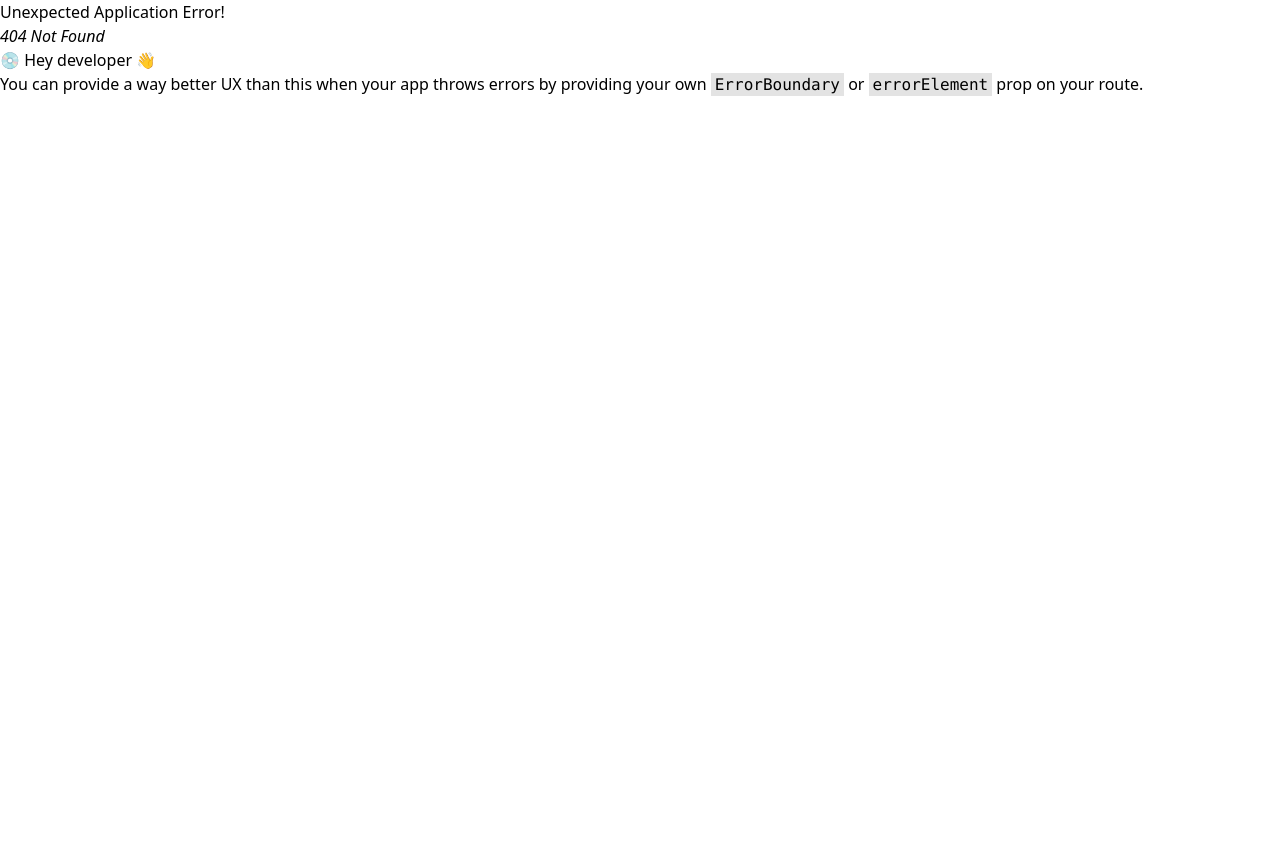
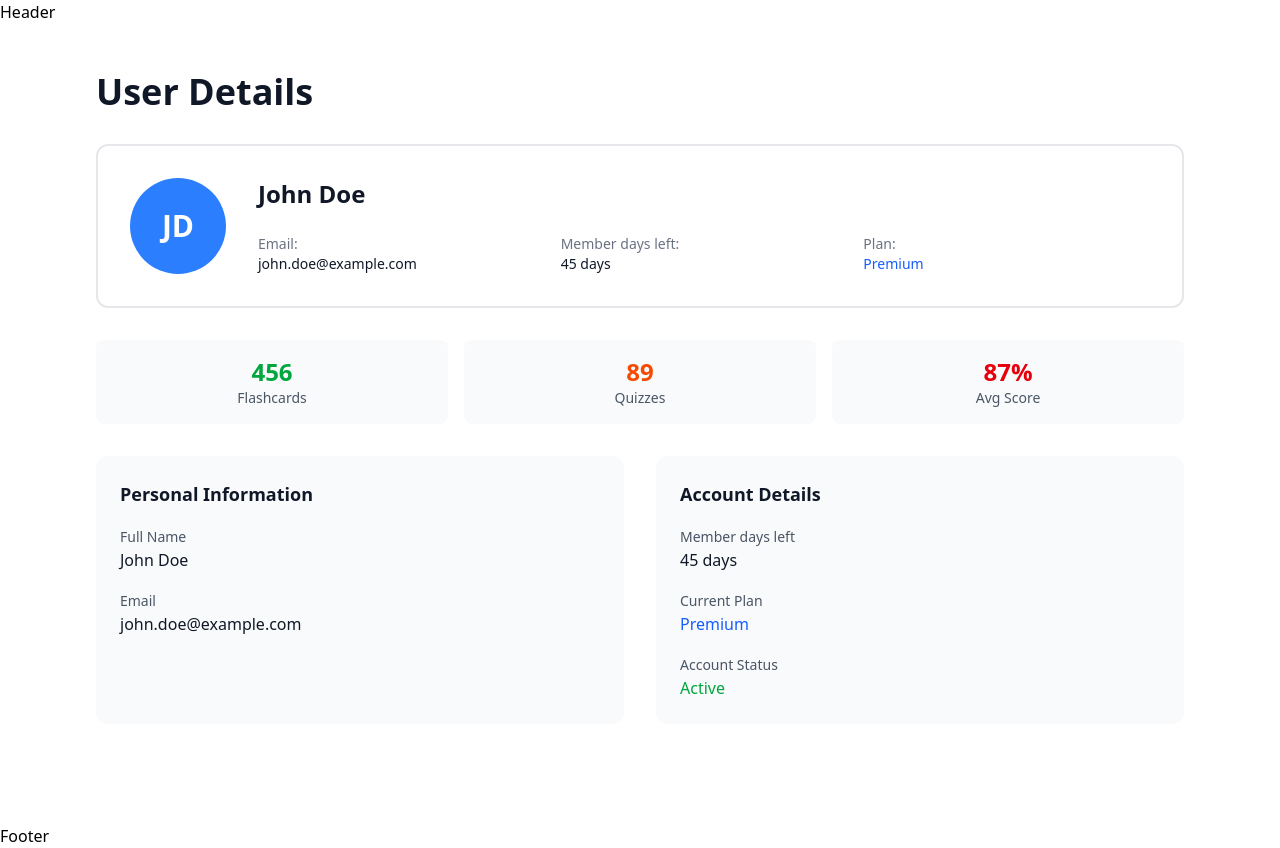
Before and after one commit to HPhii/Knowva_FE, a React (Vite) app: page /user in a window 1280 px wide. Before the commit this address had no page. Before the commit the page ends 800 px from the top, so only its background shows below. Built offline with nearby package versions, Linux system fonts and the light colour scheme.

Commit message:
add: user details

```diff
--- /dev/null
+++ b/src/pages/User/UserDetails.jsx
@@ -0,0 +1,132 @@
+import React from "react";
+import { useTranslation } from "react-i18next";
+
+const UserDetails = () => {
+  const { t } = useTranslation();
+
+  // Mock user data
+  const userData = {
+    name: "John Doe",
+    email: "john.doe@example.com",
+    avatar: "https://via.placeholder.com/100",
+    memberDaysLeft: 45,
+    plan: "Premium",
+    location: "San Francisco, CA",
+    bio: "Passionate learner exploring new technologies and concepts through interactive study materials.",
+    stats: {
+      studySets: 24,
+      flashcards: 456,
+      hoursStudied: 156,
+      testsCompleted: 89,
+      averageScore: 87,
+      streak: 15
+    },
+    preferences: {
+      language: "English",
+      theme: "Light",
+      notifications: true,
+      autoPlay: false,
+      studyReminders: true
+    },
+    recentActivity: [
+      { action: "Completed quiz", subject: "React Fundamentals", time: "2 hours ago" },
+      { action: "Created study set", subject: "JavaScript ES6", time: "1 day ago" },
+      { action: "Studied flashcards", subject: "CSS Grid Layout", time: "2 days ago" }
+    ]
+  };
+
+  return (
+    <div className="min-h-screen bg-white">
+      {/* Main Content */}
+      <main className="max-w-6xl mx-auto px-8 py-12">
+        <div className="mb-8">
+          <h1 className="text-4xl font-bold text-gray-900 mb-4">User Details</h1>
+
+        </div>
+
+
+
+        {/* User Profile Card */}
+        <div className="bg-white border-2 border-gray-200 rounded-xl p-8 mb-8">
+          <div className="flex flex-col md:flex-row items-center md:items-start space-y-6 md:space-y-0 md:space-x-8">
+            <div className="flex-shrink-0">
+              <div className="w-24 h-24 bg-blue-500 rounded-full flex items-center justify-center text-white text-3xl font-bold">
+                {userData.name.split(' ').map(n => n[0]).join('')}
+              </div>
+            </div>
+            <div className="flex-1 text-center md:text-left">
+              <h2 className="text-2xl font-bold text-gray-900 mb-6">{userData.name}</h2>
+              <div className="grid grid-cols-1 md:grid-cols-3 gap-4 text-sm">
+                <div>
+                  <span className="text-gray-500">Email:</span>
+                  <p className="font-medium text-gray-900">{userData.email}</p>
+                </div>
+                <div>
+                  <span className="text-gray-500">Member days left:</span>
+                  <p className="font-medium text-gray-900">{userData.memberDaysLeft} days</p>
+                </div>
+                <div>
+                  <span className="text-gray-500">Plan:</span>
+                  <p className="font-medium text-blue-600">{userData.plan}</p>
+                </div>
+              </div>
+            </div>
+          </div>
+        </div>
+
+        {/* Statistics Overview */}
+        <div className="grid grid-cols-1 md:grid-cols-3 gap-4 mb-8">
+          <div className="bg-gray-50 rounded-lg p-4 text-center">
+            <div className="text-2xl font-bold text-green-600">{userData.stats.flashcards}</div>
+            <div className="text-sm text-gray-600">Flashcards</div>
+          </div>
+          <div className="bg-gray-50 rounded-lg p-4 text-center">
+            <div className="text-2xl font-bold text-orange-600">{userData.stats.testsCompleted}</div>
+            <div className="text-sm text-gray-600">Quizzes</div>
+          </div>
+          <div className="bg-gray-50 rounded-lg p-4 text-center">
+            <div className="text-2xl font-bold text-red-600">{userData.stats.averageScore}%</div>
+            <div className="text-sm text-gray-600">Avg Score</div>
+          </div>
+        </div>
+
+        {/* Profile Information */}
+        <div className="grid md:grid-cols-2 gap-8">
+          <div className="bg-gray-50 rounded-xl p-6">
+            <h3 className="text-lg font-semibold text-gray-900 mb-4">Personal Information</h3>
+            <div className="space-y-4">
+              <div>
+                <label className="text-sm text-gray-600">Full Name</label>
+                <p className="font-medium text-gray-900">{userData.name}</p>
+              </div>
+              <div>
+                <label className="text-sm text-gray-600">Email</label>
+                <p className="font-medium text-gray-900">{userData.email}</p>
+              </div>
+            </div>
+          </div>
+
+          <div className="bg-gray-50 rounded-xl p-6">
+            <h3 className="text-lg font-semibold text-gray-900 mb-4">Account Details</h3>
+            <div className="space-y-4">
+              <div>
+                <label className="text-sm text-gray-600">Member days left</label>
+                <p className="font-medium text-gray-900">{userData.memberDaysLeft} days</p>
+              </div>
+              <div>
+                <label className="text-sm text-gray-600">Current Plan</label>
+                <p className="font-medium text-blue-600">{userData.plan}</p>
+              </div>
+              <div>
+                <label className="text-sm text-gray-600">Account Status</label>
+                <p className="font-medium text-green-600">Active</p>
+              </div>
+            </div>
+          </div>
+        </div>
+      </main>
+    </div>
+  );
+};
+
+export default UserDetails;
--- a/src/router/router.jsx
+++ b/src/router/router.jsx
@@ -1,6 +1,7 @@
 import { createBrowserRouter } from "react-router-dom";
 import App from "../App";
 import Home from "../pages/Home/Home";
+import UserDetails from "../pages/User/UserDetails";
 
 const router = createBrowserRouter([
   {
@@ -8,6 +9,7 @@ const router = createBrowserRouter([
     element: <App />,
     children: [
       { index: true, element: <Home /> },
+      { path: "user", element: <UserDetails /> },
       // { path: "about", element: <About /> },
       // { path: "blog", element: <Blog /> },
       // { path: "contact", element: <Contact /> },
```
